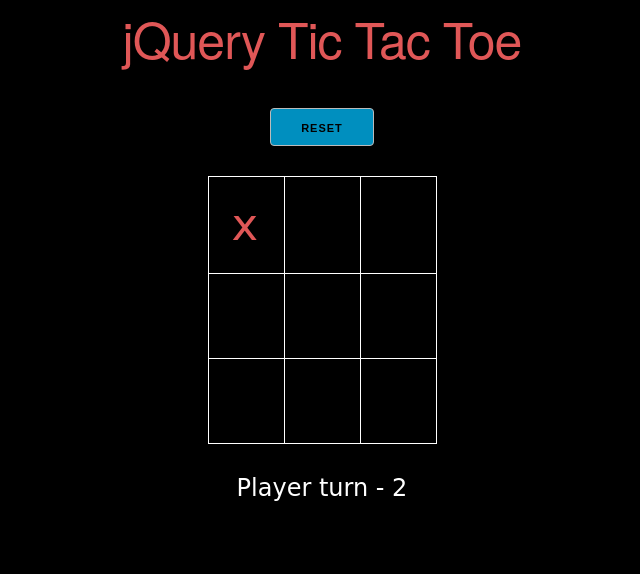
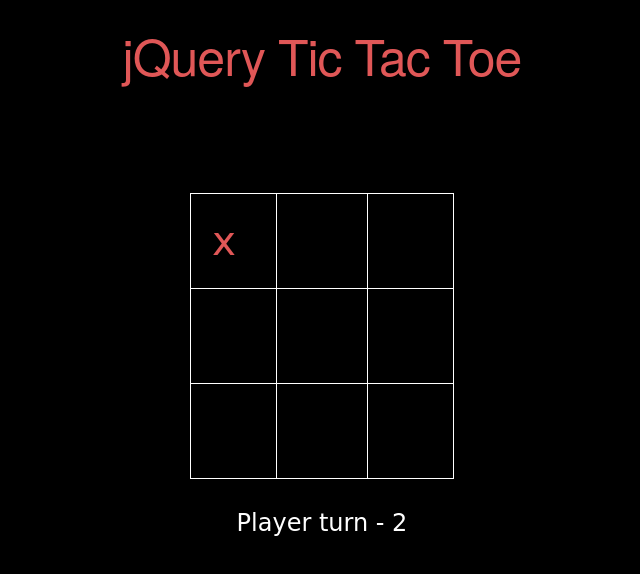
Before and after one commit to soham595/Project-4---Game-Jquery-, a plain HTML site: page index.html in a window 1280 px wide. Both pictures are taken after a click on the element 564 px from the left and 219 px from the top of the page. Shown: the whole page, without its empty margins (318-958 px from the left). Drawn offline with Linux system fonts and the light colour scheme.

Commit message:
minor fixes
reset appears after a player won, change box color, win=0 after reset

```diff
--- a/css/style.css
+++ b/css/style.css
@@ -7,6 +7,7 @@ body {
 }
 
 h1 {
+	margin-top: 25px;
 	color: #e05757;
 }
 
@@ -14,6 +15,7 @@ h1 {
   margin-top: 20px;
 	background-color: #008fbf;
 	color: black;
+	visibility: hidden;
 }
 
 table {
@@ -26,30 +28,38 @@ table {
 
 td {
   border: 1px solid white;
-  width: 60px;
-	height: 60px;
-	cursor: pointer;
+  cursor: pointer;
+}
+
+.c1 {
+	width: 70px;
+	height: 70px;
 }
 
 .c2 {
 	width: 45px;
 	height: 45px;
+	padding-right: 30px;
+}
+
+.c3 {
+	width: 70px;
 }
 
 td.cross:after {
 	content: " x ";
-	margin-left: 23px;
+	margin-left: 21px;
 	color: #e05757;
 	font-family: cursive;
-	font-size: 3em;
+	font-size: 2.7em;
 }
 
 td.circle:after {
   content: " o ";
-	margin-left: 23px;
+	margin-left: 21px;
   color: #008fbf;
 	font-family: cursive;
-	font-size: 3em;
+	font-size: 2.7em;
 }
 
 .text {
--- a/js/working.js
+++ b/js/working.js
@@ -5,6 +5,14 @@ $(function() {
   var turn=$('.turn');
   var text=$('.text');
   var win=0;
+
+  $('td').mouseover(function() {
+    $(this).css('background-color','grey');
+  })
+
+  $('td').mouseout(function() {
+    $(this).css('background-color','black');
+  })
 
   $('td').click(function() {
     var td=$(this);
@@ -20,6 +28,7 @@ $(function() {
       if(win) {
         text.html('');
         turn.html('PLAYER '+player+' HAS WON !!');
+        $('.res').css('visibility','visible');
       }
       else {
         if (player==1) {
@@ -39,6 +48,8 @@ $(function() {
     turn.html('Player 1 start the game.');
     text.html('');
     reset(table);
+    $(this).css('visibility','hidden');
+    win=0;
   })
   function getState(td) {
     if(td.hasClass('cross')||td.hasClass('circle'))
```
